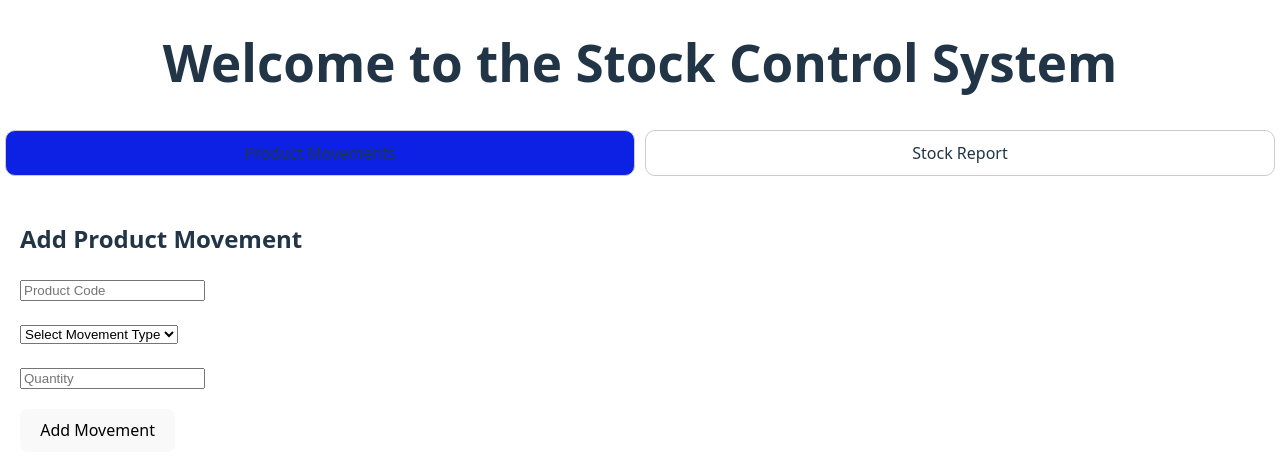
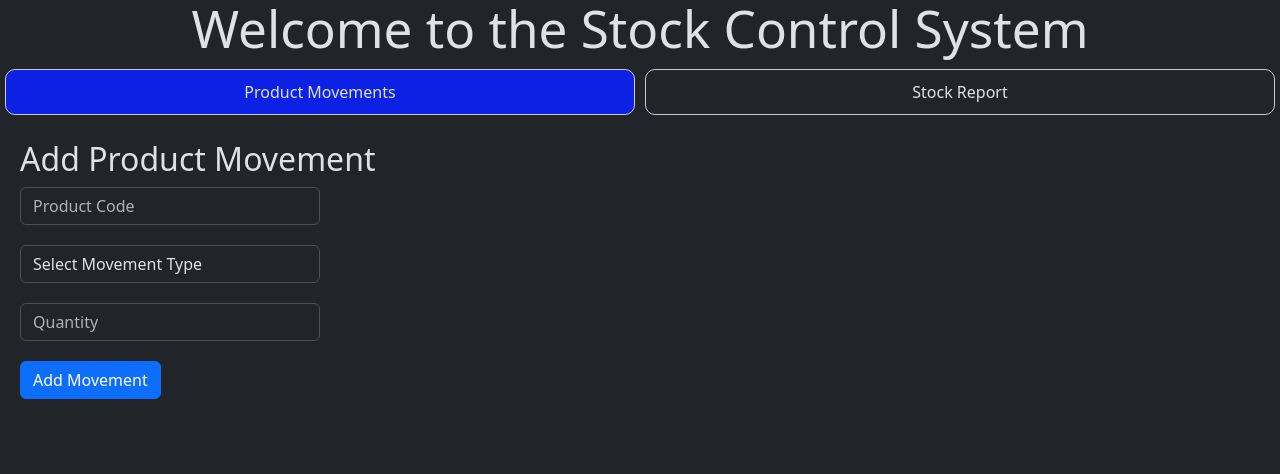
Before and after one commit to thiagoauper/stock-control, a React (Vite) app in the folder stock-control-ui-react/: page / in a window 1280 px wide. Shown: the top 474 px of the page. Built offline with nearby package versions, Linux system fonts and the light colour scheme.

Commit message:
Using Bootstrap with dark theme to enhance layout.

```diff
--- a/stock-control-ui-react/index.html
+++ b/stock-control-ui-react/index.html
@@ -1,8 +1,12 @@
 <!doctype html>
-<html lang="en">
+<html lang="en" data-bs-theme="dark">
   <head>
     <meta charset="UTF-8" />
     <link rel="icon" type="image/svg+xml" href="/vite.svg" />
+    <link href="https://cdn.jsdelivr.net/npm/bootstrap@5.3.6/dist/css/bootstrap.min.css"
+      rel="stylesheet"
+      integrity="sha384-4Q6Gf2aSP4eDXB8Miphtr37CMZZQ5oXLH2yaXMJ2w8e2ZtHTl7GptT4jmndRuHDT"
+      crossorigin="anonymous">
     <meta name="viewport" content="width=device-width, initial-scale=1.0" />
     <title>Stock Control</title>
   </head>
--- a/stock-control-ui-react/src/App.css
+++ b/stock-control-ui-react/src/App.css
@@ -32,6 +32,7 @@
   display: flex;
   gap: 20px;
   flex-direction: column;
+  width: 300px;
 }
 
 .buttons-container {
--- a/stock-control-ui-react/src/modules/features/product-movement/components/add-product-movement/add-product-movement.jsx
+++ b/stock-control-ui-react/src/modules/features/product-movement/components/add-product-movement/add-product-movement.jsx
@@ -5,21 +5,21 @@ export default function AddProductMovement() {
 
             <div className="fields-container">
                 <div>
-                    <input type="text" placeholder="Product Code" />
+                    <input type="text" class="form-control" placeholder="Product Code" />
                 </div>
                 <div>
-                    <select id="movementType">
+                    <select class="form-control" id="movementType">
                         <option value="">Select Movement Type</option>
                         <option value="0">Inbound</option>
                         <option value="1">Outbound</option>
                     </select>
                 </div>
                 <div>
-                    <input type="number" placeholder="Quantity" />
+                    <input type="number" class="form-control" placeholder="Quantity" />
                 </div>
             </div>
             <div className="buttons-container">
-                <button type="button">Add Movement</button>
+                <button type="button" className="btn btn-primary">Add Movement</button>
             </div>
         </div>
     );
```
